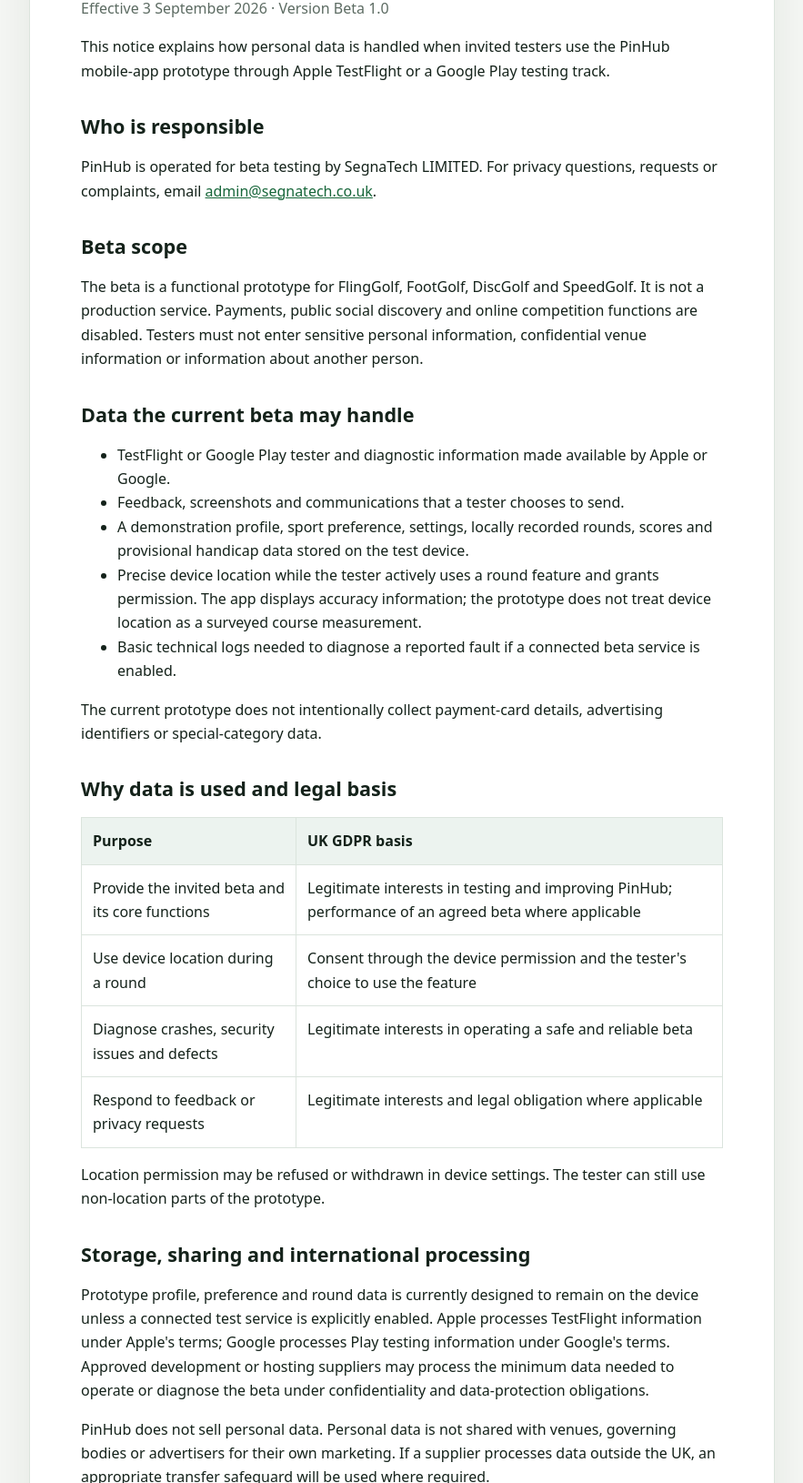
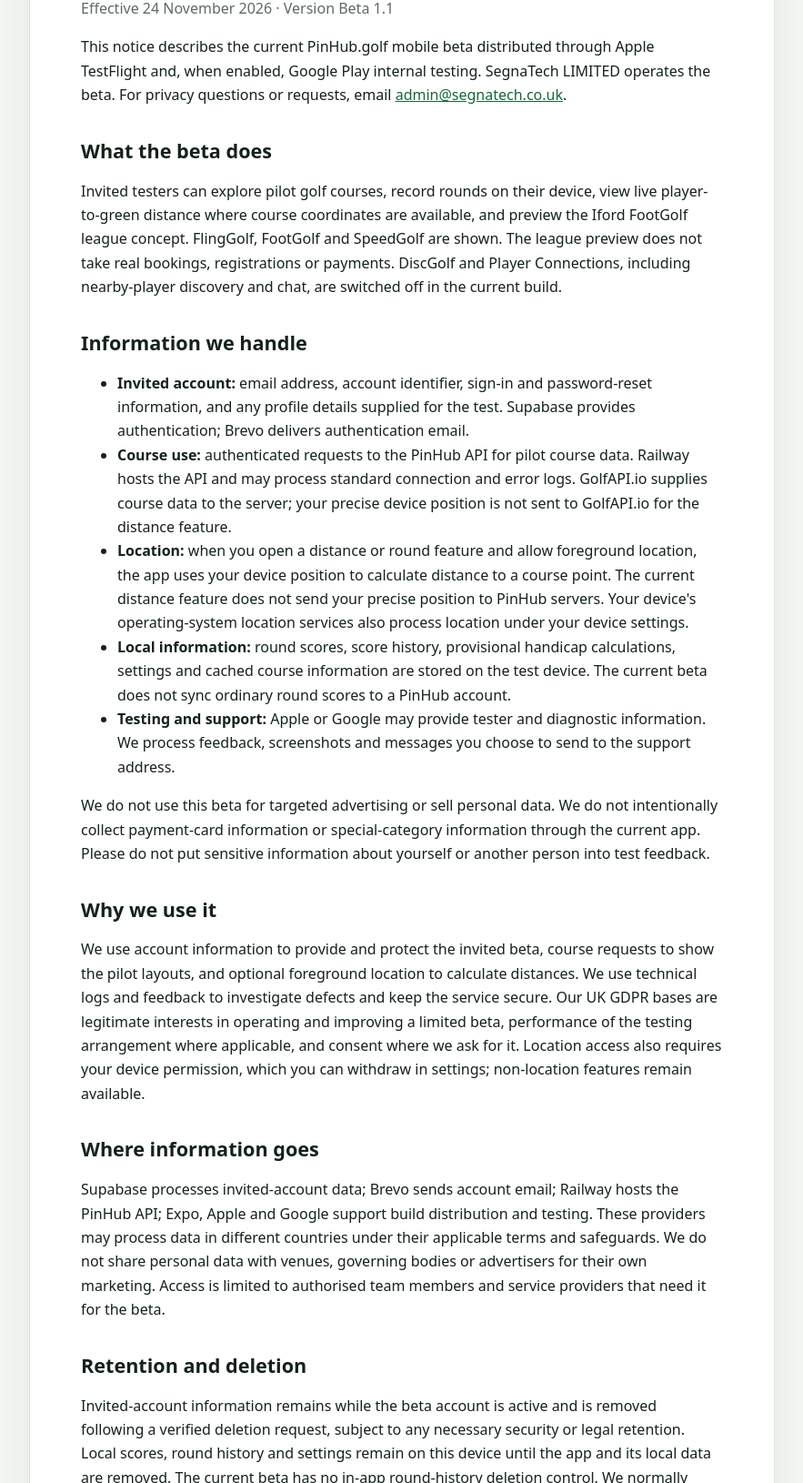
Before and after one commit to SegnaTechLIMITED/pinhub-legal, a plain HTML site: page index.html in a window 1280 px wide. Shown: the part 222-1852 px from the top of the page at 91% size, without its empty margins (198-1081 px from the left). Drawn offline with Linux system fonts and the light colour scheme.

Commit message:
Publish current PinHub beta privacy and deletion pages
* Draft updated invited-beta privacy notice for Android internal testing

* Draft external PinHub beta account deletion request page

* Set final effective date in beta privacy draft

* Clarify beta round-history deletion behavior

* Date updated beta privacy notice for publication

```diff
--- a/index.html
+++ b/index.html
@@ -4,7 +4,7 @@
   <meta charset="utf-8">
   <meta name="viewport" content="width=device-width, initial-scale=1">
   <meta name="color-scheme" content="light dark">
-  <title>PinHub Beta Privacy Notice</title>
+  <title>PinHub.golf Privacy Notice</title>
   <meta name="description" content="Privacy information for invited testers of the PinHub mobile app beta.">
   <style>
     :root { color-scheme: light dark; --bg:#f5f7f4; --card:#ffffff; --text:#14221a; --muted:#5c6b62; --accent:#17663a; --line:#dbe4dd; }
@@ -26,59 +26,39 @@
 </head>
 <body>
 <main>
-  <p class="eyebrow">PinHub · TestFlight beta</p>
-  <h1>Beta Privacy Notice</h1>
-  <p class="meta">Effective 3 September 2026 · Version Beta 1.0</p>
-  <p>This notice explains how personal data is handled when invited testers use the PinHub mobile-app prototype through Apple TestFlight or a Google Play testing track.</p>
+  <p class="eyebrow">PinHub · invited beta</p>
+  <h1>Privacy Notice</h1>
+  <p class="meta">Effective 24 November 2026 · Version Beta 1.1</p>
+  <p>This notice describes the current PinHub.golf mobile beta distributed through Apple TestFlight and, when enabled, Google Play internal testing. SegnaTech LIMITED operates the beta. For privacy questions or requests, email <a href="mailto:admin@segnatech.co.uk">admin@segnatech.co.uk</a>.</p>
 
-  <h2>Who is responsible</h2>
-  <p>PinHub is operated for beta testing by SegnaTech LIMITED. For privacy questions, requests or complaints, email <a href="mailto:admin@segnatech.co.uk">admin@segnatech.co.uk</a>.</p>
+  <h2>What the beta does</h2>
+  <p>Invited testers can explore pilot golf courses, record rounds on their device, view live player-to-green distance where course coordinates are available, and preview the Iford FootGolf league concept. FlingGolf, FootGolf and SpeedGolf are shown. The league preview does not take real bookings, registrations or payments. DiscGolf and Player Connections, including nearby-player discovery and chat, are switched off in the current build.</p>
 
-  <h2>Beta scope</h2>
-  <p>The beta is a functional prototype for FlingGolf, FootGolf, DiscGolf and SpeedGolf. It is not a production service. Payments, public social discovery and online competition functions are disabled. Testers must not enter sensitive personal information, confidential venue information or information about another person.</p>
+  <h2>Information we handle</h2>
+  <ul>
+    <li><strong>Invited account:</strong> email address, account identifier, sign-in and password-reset information, and any profile details supplied for the test. Supabase provides authentication; Brevo delivers authentication email.</li>
+    <li><strong>Course use:</strong> authenticated requests to the PinHub API for pilot course data. Railway hosts the API and may process standard connection and error logs. GolfAPI.io supplies course data to the server; your precise device position is not sent to GolfAPI.io for the distance feature.</li>
+    <li><strong>Location:</strong> when you open a distance or round feature and allow foreground location, the app uses your device position to calculate distance to a course point. The current distance feature does not send your precise position to PinHub servers. Your device's operating-system location services also process location under your device settings.</li>
+    <li><strong>Local information:</strong> round scores, score history, provisional handicap calculations, settings and cached course information are stored on the test device. The current beta does not sync ordinary round scores to a PinHub account.</li>
+    <li><strong>Testing and support:</strong> Apple or Google may provide tester and diagnostic information. We process feedback, screenshots and messages you choose to send to the support address.</li>
+  </ul>
+  <p>We do not use this beta for targeted advertising or sell personal data. We do not intentionally collect payment-card information or special-category information through the current app. Please do not put sensitive information about yourself or another person into test feedback.</p>
 
-  <h2>Data the current beta may handle</h2>
-  <ul>
-    <li>TestFlight or Google Play tester and diagnostic information made available by Apple or Google.</li>
-    <li>Feedback, screenshots and communications that a tester chooses to send.</li>
-    <li>A demonstration profile, sport preference, settings, locally recorded rounds, scores and provisional handicap data stored on the test device.</li>
-    <li>Precise device location while the tester actively uses a round feature and grants permission. The app displays accuracy information; the prototype does not treat device location as a surveyed course measurement.</li>
-    <li>Basic technical logs needed to diagnose a reported fault if a connected beta service is enabled.</li>
-  </ul>
-  <p>The current prototype does not intentionally collect payment-card details, advertising identifiers or special-category data.</p>
+  <h2>Why we use it</h2>
+  <p>We use account information to provide and protect the invited beta, course requests to show the pilot layouts, and optional foreground location to calculate distances. We use technical logs and feedback to investigate defects and keep the service secure. Our UK GDPR bases are legitimate interests in operating and improving a limited beta, performance of the testing arrangement where applicable, and consent where we ask for it. Location access also requires your device permission, which you can withdraw in settings; non-location features remain available.</p>
 
-  <h2>Why data is used and legal basis</h2>
-  <table>
-    <thead><tr><th>Purpose</th><th>UK GDPR basis</th></tr></thead>
-    <tbody>
-      <tr><td>Provide the invited beta and its core functions</td><td>Legitimate interests in testing and improving PinHub; performance of an agreed beta where applicable</td></tr>
-      <tr><td>Use device location during a round</td><td>Consent through the device permission and the tester's choice to use the feature</td></tr>
-      <tr><td>Diagnose crashes, security issues and defects</td><td>Legitimate interests in operating a safe and reliable beta</td></tr>
-      <tr><td>Respond to feedback or privacy requests</td><td>Legitimate interests and legal obligation where applicable</td></tr>
-    </tbody>
-  </table>
-  <p>Location permission may be refused or withdrawn in device settings. The tester can still use non-location parts of the prototype.</p>
-
-  <h2>Storage, sharing and international processing</h2>
-  <p>Prototype profile, preference and round data is currently designed to remain on the device unless a connected test service is explicitly enabled. Apple processes TestFlight information under Apple's terms; Google processes Play testing information under Google's terms. Approved development or hosting suppliers may process the minimum data needed to operate or diagnose the beta under confidentiality and data-protection obligations.</p>
-  <p>PinHub does not sell personal data. Personal data is not shared with venues, governing bodies or advertisers for their own marketing. If a supplier processes data outside the UK, an appropriate transfer safeguard will be used where required.</p>
+  <h2>Where information goes</h2>
+  <p>Supabase processes invited-account data; Brevo sends account email; Railway hosts the PinHub API; Expo, Apple and Google support build distribution and testing. These providers may process data in different countries under their applicable terms and safeguards. We do not share personal data with venues, governing bodies or advertisers for their own marketing. Access is limited to authorised team members and service providers that need it for the beta.</p>
 
   <h2>Retention and deletion</h2>
-  <ul>
-    <li>On-device prototype data remains until the tester clears it, deletes it using an available app control, or removes the app.</li>
-    <li>Tester feedback and defect evidence is kept only as long as needed to resolve the issue and document the beta, normally no more than 12 months unless a legal or security reason requires longer.</li>
-    <li>Distribution-platform records are retained by Apple or Google under their own policies.</li>
-  </ul>
-  <p>To request access, correction, export, restriction, objection or deletion, email <a href="mailto:admin@segnatech.co.uk">admin@segnatech.co.uk</a>. The request may need identity verification. UK users may complain to the Information Commissioner's Office at <a href="https://ico.org.uk/">ico.org.uk</a>.</p>
+  <p>Invited-account information remains while the beta account is active and is removed following a verified deletion request, subject to any necessary security or legal retention. Local scores, round history and settings remain on this device until the app and its local data are removed. The current beta has no in-app round-history deletion control. We normally retain voluntarily supplied feedback and defect evidence for no more than 12 months unless an issue or legal duty requires longer. Apple and Google retain their own distribution records under their policies.</p>
+  <p>You can request deletion of your PinHub account and associated data from within the app through the privacy contact, or use our <a href="./delete-account.html">account deletion request page</a>. We may verify that the request comes from the account holder. You may also request access, correction, export, restriction or objection through <a href="mailto:admin@segnatech.co.uk">admin@segnatech.co.uk</a>. UK users may complain to the <a href="https://ico.org.uk/">Information Commissioner's Office</a>.</p>
 
-  <h2>Children and safeguarding</h2>
-  <p>The external beta is not intended for unsupervised use by children. A tester under 18 must participate only through an approved, supervised programme with appropriate parental or guardian arrangements. Do not use beta feedback channels to disclose safeguarding details; contact the responsible safeguarding lead or emergency services where appropriate.</p>
+  <h2>Children, security and changes</h2>
+  <p>The current invited beta is not intended for unsupervised children. Player Connections and chat are disabled. We use encrypted connections and controlled account access, though no beta can be guaranteed risk-free. Report a security or privacy concern to <a href="mailto:admin@segnatech.co.uk">admin@segnatech.co.uk</a>.</p>
+  <p>We will update this notice and the app's disclosures before enabling new features such as social discovery, messaging, online competitions or payments.</p>
 
-  <h2>Security and changes</h2>
-  <p>Access is limited to invited testers and authorised team members. Reasonable technical and organisational safeguards are used, but no prototype can be guaranteed risk-free. Report suspected security or privacy incidents promptly to <a href="mailto:admin@segnatech.co.uk">admin@segnatech.co.uk</a>.</p>
-  <p class="note">This notice will be updated before production launch and whenever the beta adds accounts, cloud storage, analytics, payments, social features or new data providers. Material changes will be communicated to testers.</p>
-
-  <footer>© 2026 SegnaTech LIMITED · PinHub</footer>
+  <footer>© 2026 SegnaTech LIMITED · PinHub.golf</footer>
 </main>
 </body>
 </html>
```
Also changed, not shown: delete-account.html (added, +22 -0 lines).
